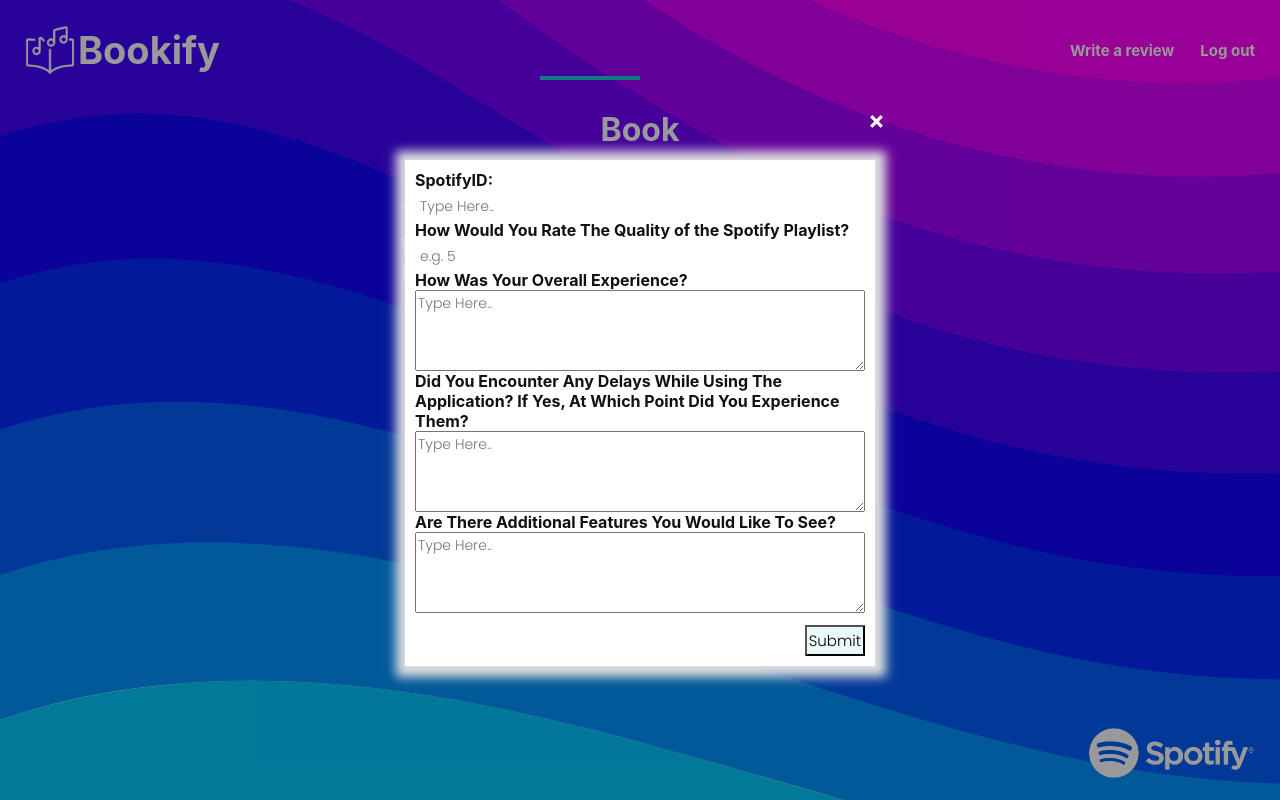
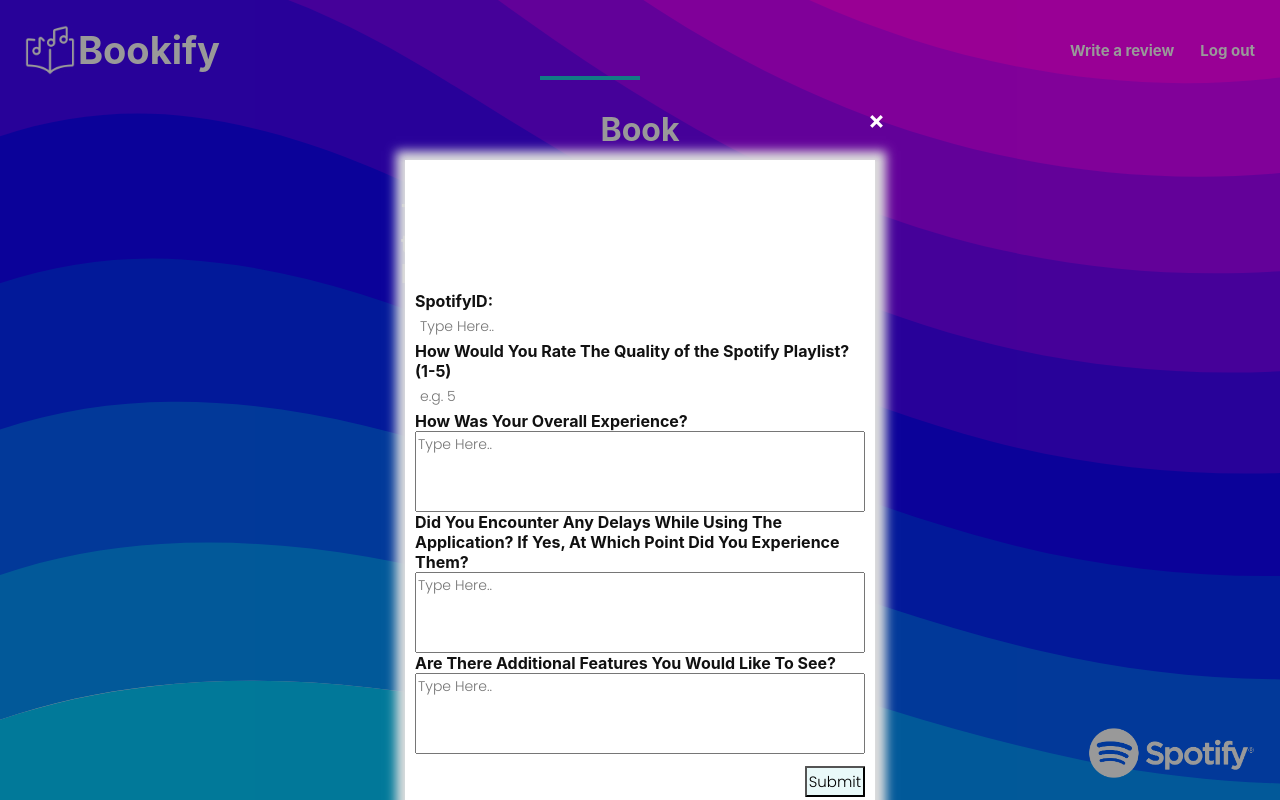
Before and after one commit to naveen02bu/CS411group-30, a React (Create React App) app in the folder frontend/: page /book in a window 1280 px wide. Both pictures are taken after a click on the element "Write a review". Built offline with nearby package versions, Linux system fonts and the light colour scheme; some icons are missing.

Commit message:
Made Styling Updates

```diff
--- a/frontend/src/components/form-page/Form.js
+++ b/frontend/src/components/form-page/Form.js
@@ -38,6 +38,9 @@
         return (
 
             <div className='Form-div'>
+                <h1 className='form-header'> Share Your Feedback With Us!</h1>
+                <div className="transparent-line"></div>
+
 
                  <form onSubmit={handleSubmit} className='input-feedback'>
 
@@ -45,7 +48,7 @@
                         <input placeholder="Type Here.." type="text" name="spotifyID" />
                     </label>
 
-                    <label  className="labelWithColor">How Would You Rate The Quality of the Spotify Playlist?
+                    <label  className="labelWithColor">How Would You Rate The Quality of the Spotify Playlist? (1-5)
 
                     <input placeholder="e.g. 5" type="text" name="rateQuality"/>
 
@@ -57,6 +60,7 @@
                             rows = {5}
                             cols = {50}
                             name = "overallExperience"
+                            style={{ resize: 'none' }}
                         ></textarea>
                     </label>
 
@@ -66,6 +70,7 @@
                             rows = {5}
                             cols = {50}
                             name = "delay"
+                            style={{ resize: 'none' }}
                         ></textarea>
                     </label>
 
@@ -75,6 +80,7 @@
                             rows = {5}
                             cols = {50}
                             name = "features"
+                            style={{ resize: 'none' }}
                         ></textarea>
                     </label>
 
```
